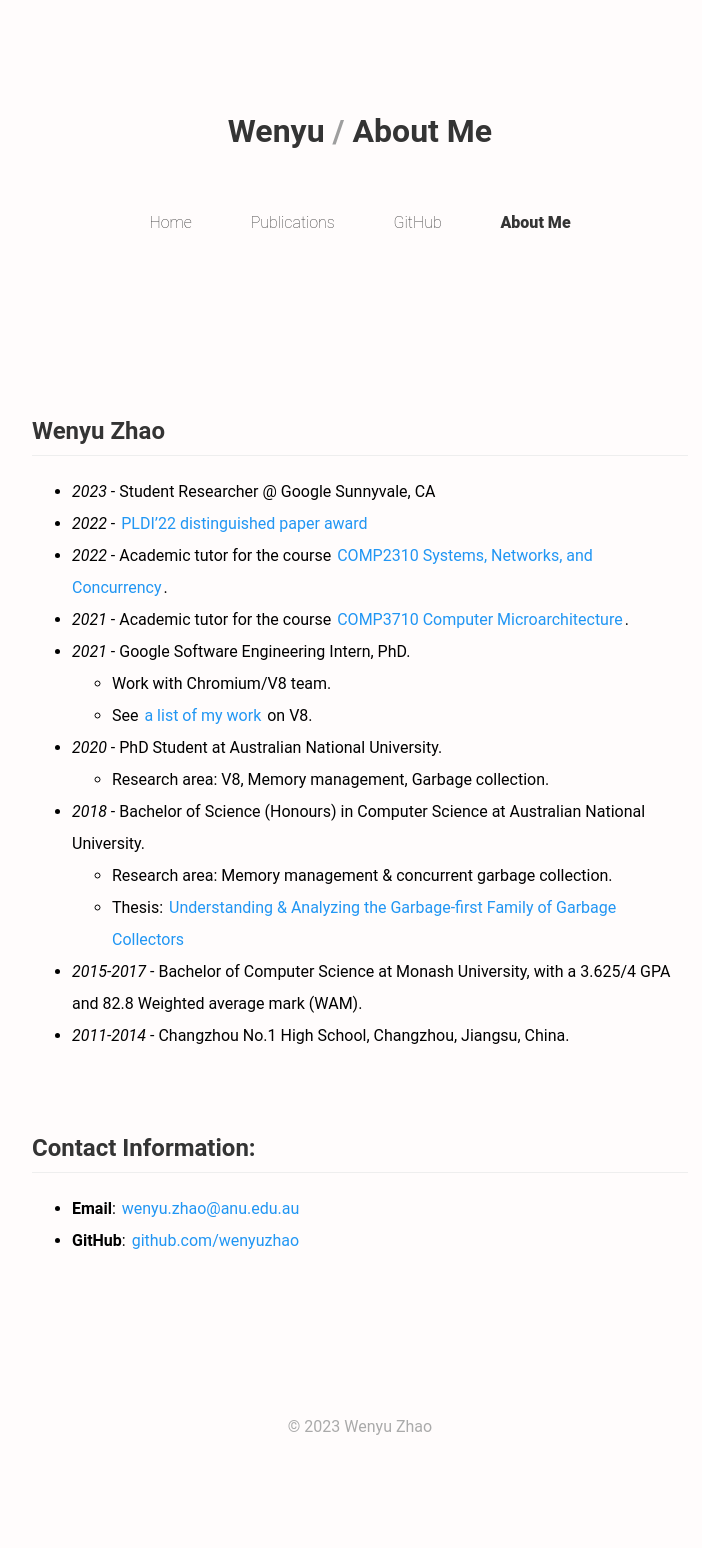
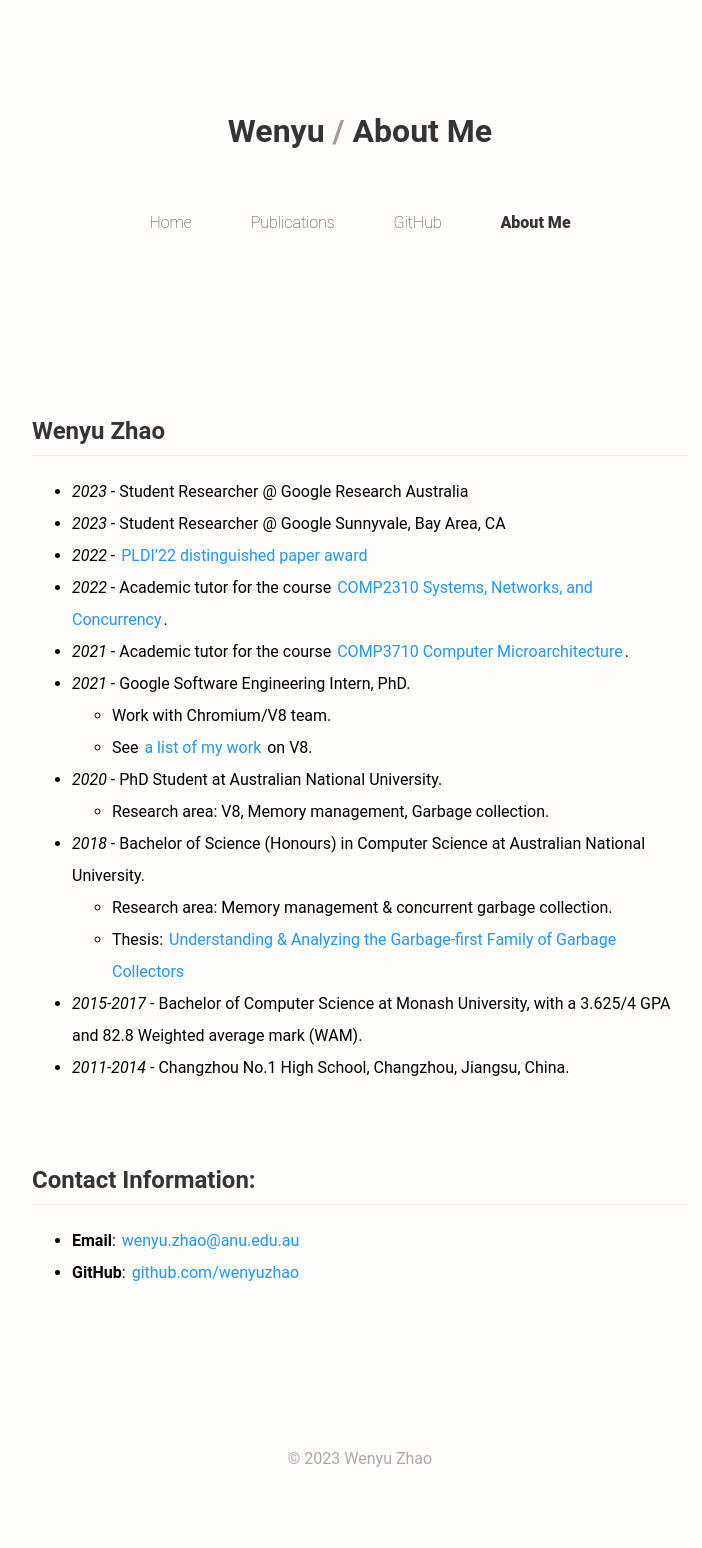
Before and after one commit to wenyuzhao/wenyuzhao.github.io, a Jekyll site: the page built from about.md, in a window 1280 px wide. Shown: the whole page, without its empty margins (280-982 px from the left). Built offline with Jekyll 4.4.1, drawn with Linux system fonts in a browser that asks for light colours; our own code applies the rules of GitHub Pages for plain Markdown files; comment, search, counter and statistics services are not loaded; before the commit the page ends 1516 px from its top, so only the background shows below that.

Commit message:
Update about.md

```diff
--- a/about.md
+++ b/about.md
@@ -8,7 +8,8 @@ comments: true
 
 # Wenyu Zhao
 
-* *2023* - Student Researcher @ Google Sunnyvale, CA
+* *2023* - Student Researcher @ Google Research Australia
+* *2023* - Student Researcher @ Google Sunnyvale, Bay Area, CA
 * *2022* - [PLDI'22 distinguished paper award](https://twitter.com/ANUComputing/status/1537216702223503360)
 * *2022* - Academic tutor for the course [COMP2310 Systems, Networks, and Concurrency](https://comp.anu.edu.au/courses/comp2310).
 * *2021* - Academic tutor for the course [COMP3710 Computer Microarchitecture](https://cs.anu.edu.au/courses/comp3710-uarch).
```
